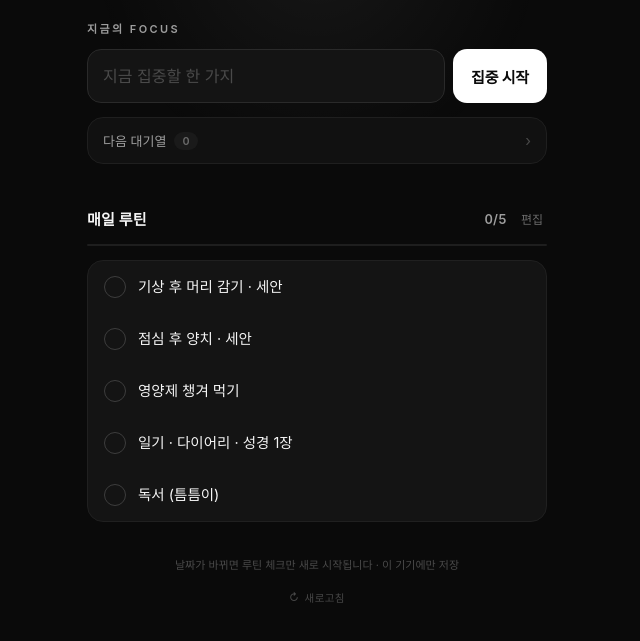
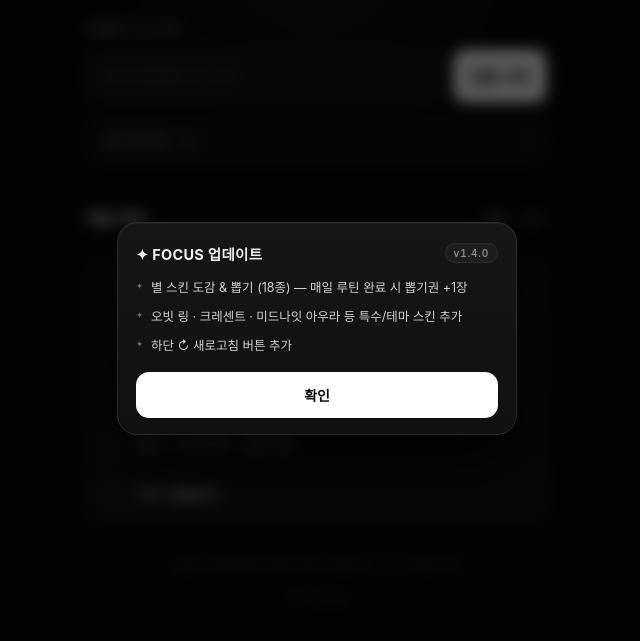
Before and after one commit to sdmetj/focus, a plain HTML site: page index.html in a window 1280 px wide. Shown: the part 63-704 px from the top of the page, without its empty margins (323-963 px from the left). Drawn offline with Linux system fonts and the light colour scheme.

Commit message:
feat: v1.4.0 업데이트 안내 팝업(APP_VERSION·CHANGELOG) 추가

```diff
--- a/index.html
+++ b/index.html
@@ -490,6 +490,24 @@
   .g-card[data-r="epic"] .g-rarity{color:#BDBDBD}
   .g-card[data-r="legendary"] .g-rarity{color:#EDEDED}
   .g-hint{margin:13px 0 2px;font-size:10.5px;line-height:1.6;color:#4E4E4E;text-align:center}
+
+  /* ---------- update notice ---------- */
+  .upd-overlay{align-items:center;z-index:58;padding:0 18px calc(env(safe-area-inset-bottom) + 18px)}
+  .upd-card{
+    width:100%;max-width:400px;
+    background:linear-gradient(180deg,#161616 0%,#101010 100%);
+    border:1px solid #2C2C2C;border-radius:20px;padding:20px 18px 16px;
+    box-shadow:0 24px 64px rgba(0,0,0,.78), inset 0 1px 0 rgba(255,255,255,.05);
+    transform:translateY(10px) scale(.985);transition:transform .26s cubic-bezier(.2,.8,.2,1);
+  }
+  .cal-overlay.open .upd-card{transform:translateY(0) scale(1)}
+  .upd-head{display:flex;align-items:center;justify-content:space-between;gap:10px;margin-bottom:14px}
+  .upd-title{font-size:14.5px;font-weight:700;letter-spacing:.02em;color:#F2F2F2}
+  .upd-ver{font-size:10px;font-weight:600;letter-spacing:.08em;color:#8C8C8C;background:#1D1D1D;border:1px solid #2E2E2E;border-radius:999px;padding:3px 8px;font-variant-numeric:tabular-nums}
+  .upd-list{list-style:none;margin:0;padding:0;display:flex;flex-direction:column;gap:9px}
+  .upd-list li{position:relative;padding-left:15px;font-size:12.5px;line-height:1.6;color:#D2D2D2;word-break:keep-all;overflow-wrap:anywhere}
+  .upd-list li::before{content:"✦";position:absolute;left:0;top:0;font-size:8.5px;line-height:2.1;color:#6E6E6E}
+  .upd-ok{width:100%;margin-top:16px;min-height:46px;font-size:14px;border-radius:13px}
 </style>
 </head>
 <body>
@@ -615,6 +633,17 @@
   </div>
 </div>
 
+<div class="cal-overlay upd-overlay" id="updateOverlay" hidden>
+  <div class="upd-card" role="dialog" aria-modal="true" aria-labelledby="updTitle">
+    <div class="upd-head">
+      <div class="upd-title" id="updTitle">✦ <span data-i18n="updTitle">FOCUS 업데이트</span></div>
+      <div class="upd-ver" id="updVer"></div>
+    </div>
+    <ul class="upd-list" id="updList"></ul>
+    <button class="btn-primary upd-ok" id="updOk" type="button" data-i18n="updOk">확인</button>
+  </div>
+</div>
+
 <script>
 (function () {
   'use strict';
@@ -623,6 +652,24 @@
   var HISTORY_KEY = 'focus.history.v1';
   var LANG_KEY = 'focus.lang';
   var GACHA_KEY = 'focus.gacha.v1';
+  var SEEN_VERSION_KEY = 'focus.seenVersion';
+
+  // 업데이트 안내 — 버전과 변경사항만 고치면 새 소식 팝업이 자동으로 뜬다
+  var APP_VERSION = '1.4.0';
+  var CHANGELOG = {
+    '1.4.0': {
+      ko: [
+        '✦ 별 스킨 도감 & 뽑기 (18종) — 매일 루틴 완료 시 뽑기권 +1장',
+        '오빗 링 · 크레센트 · 미드나잇 아우라 등 특수/테마 스킨 추가',
+        '하단 ↻ 새로고침 버튼 추가'
+      ],
+      ja: [
+        '✦ 星スキン図鑑＆ガチャ（18種） — 毎日のルーティン達成でガチャ券+1枚',
+        'オービットリング・クレセント・ミッドナイトオーラなど特殊/テーマスキンを追加',
+        '下部に ↻ 更新ボタンを追加'
+      ]
+    }
+  };
 
   var STAR_PATH = 'M12 1.6C12.55 7.25 16.75 11.45 22.4 12C16.75 12.55 12.55 16.75 12 22.4C11.45 16.75 7.25 12.55 1.6 12C7.25 11.45 11.45 7.25 12 1.6Z';
   var STAR = '<svg viewBox="0 0 24 24" aria-hidden="true"><path d="' + STAR_PATH + '" fill="#BFBFBF"/></svg>';
@@ -751,6 +798,8 @@
       toastTestOff: '✦ TEST 모드 종료',
       gUnlocked: '해금',
       gLocked: '잠금',
+      updTitle: 'FOCUS 업데이트',
+      updOk: '확인',
       refresh: '새로고침',
       refreshAria: '최신 버전으로 새로고침'
     },
@@ -823,6 +872,8 @@
       toastTestOff: '✦ TESTモード終了',
       gUnlocked: '解放',
       gLocked: 'ロック',
+      updTitle: 'FOCUS アップデート',
+      updOk: '確認',
       refresh: '更新',
       refreshAria: '最新バージョンに更新'
     }
@@ -1444,6 +1495,50 @@
     setTimeout(go, 1800);   // 서비스 워커 응답이 늦어도 새로고침
   }
 
+  /* ---------- update notice ---------- */
+
+  var updateOpen = false;
+
+  function readSeenVersion() {
+    try { return localStorage.getItem(SEEN_VERSION_KEY) || ''; } catch (e) { return APP_VERSION; }
+  }
+
+  function markVersionSeen() {
+    try { localStorage.setItem(SEEN_VERSION_KEY, APP_VERSION); } catch (e) {}
+  }
+
+  function renderUpdate() {
+    $('updVer').textContent = 'v' + APP_VERSION;
+    var entry = CHANGELOG[APP_VERSION];
+    var list = (entry && (lang === 'ja' ? entry.ja : entry.ko)) || [];
+    $('updList').innerHTML = list.map(function (line) {
+      return '<li>' + esc(String(line).replace(/^✦\s*/, '')) + '</li>';
+    }).join('');
+  }
+
+  function openUpdate() {
+    updateOpen = true;
+    var ov = $('updateOverlay');
+    ov.hidden = false;
+    renderUpdate();
+    if (window.requestAnimationFrame) {
+      requestAnimationFrame(function () { ov.classList.add('open'); });
+    } else {
+      ov.classList.add('open');
+    }
+    document.body.style.overflow = 'hidden';
+  }
+
+  function closeUpdate() {
+    if (!updateOpen) return;
+    updateOpen = false;
+    markVersionSeen();
+    var ov = $('updateOverlay');
+    ov.classList.remove('open');
+    document.body.style.overflow = '';
+    setTimeout(function () { if (!updateOpen) ov.hidden = true; }, 240);
+  }
+
   /* ---------- focus slot ---------- */
 
   function renderFocus() {
@@ -1740,6 +1835,7 @@
     renderRoutines();
     if (cal.isOpen) renderCal();
     if (gachaOpen) renderGacha();
+    if (updateOpen) renderUpdate();
   }
 
   function setLang(next) {
@@ -1780,6 +1876,10 @@
   });
   $('gTest').addEventListener('click', clearTestMode);
   $('refreshBtn').addEventListener('click', refreshApp);
+  $('updOk').addEventListener('click', closeUpdate);
+  $('updateOverlay').addEventListener('click', function (e) {
+    if (e.target === $('updateOverlay')) closeUpdate();
+  });
   $('calClose').addEventListener('click', closeCal);
   $('calPrev').addEventListener('click', function () { shiftMonth(-1); });
   $('calNext').addEventListener('click', function () { shiftMonth(1); });
@@ -1798,6 +1898,7 @@
   document.addEventListener('keydown', function (e) {
     if (e.key === 'Escape' && cal.isOpen) closeCal();
     if (e.key === 'Escape' && gachaOpen) closeGacha();
+    if (e.key === 'Escape' && updateOpen) closeUpdate();
   });
 
   $('focusRegion').addEventListener('submit', function (e) {
@@ -1970,6 +2071,9 @@
   syncToday();
   renderAll();
 
+  // 이 버전의 소식을 아직 안 봤으면 한 번만 안내
+  if (readSeenVersion() !== APP_VERSION) openUpdate();
+
   if ('serviceWorker' in navigator) {
     window.addEventListener('load', function () {
       navigator.serviceWorker.register('sw.js').catch(function () {});
--- a/sw.js
+++ b/sw.js
@@ -1,4 +1,4 @@
-const CACHE = 'focus-v7';
+const CACHE = 'focus-v8';
 const ASSETS = [
   './',
   './index.html',
```
Also changed, not shown: 1 other file.
